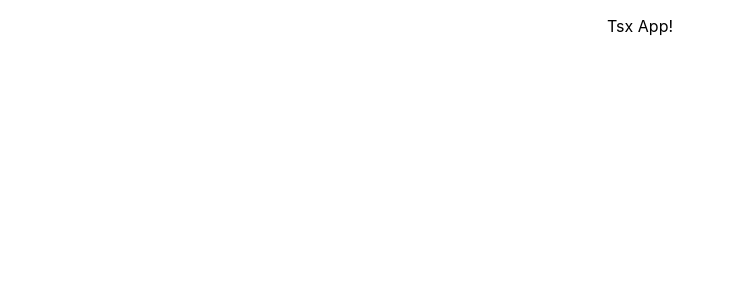
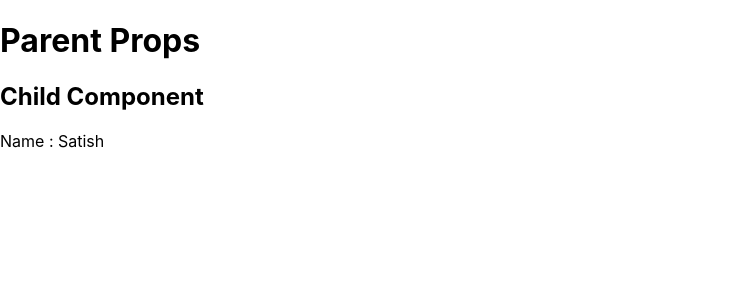
Before and after one commit to andrasatish/react-stuff-tsx, a React (Create React App) app: page / in a window 1280 px wide. Shown: the top 300 px of the page, without its empty margins (0-734 px from the left). Built offline with nearby package versions, Linux system fonts and the light colour scheme.

Commit message:
props basics

```diff
--- a/src/App.tsx
+++ b/src/App.tsx
@@ -1,10 +1,9 @@
 import './App.css';
+import ParentProps from './components/01.Props/01_Basic/parent';
 
 function App() {
   return (
-    <div className="App">
-      <p>Tsx App!</p>
-    </div>
+    <ParentProps />
   );
 }
 
--- /dev/null
+++ b/src/components/01.Props/01_Basic/child.tsx
@@ -0,0 +1,11 @@
+const ChildComponent = (props:any) => {
+    const { nameText } = props;
+    return (
+        <>
+            <h2>Child Component</h2>
+            { nameText && <p>Name : { nameText }</p>}
+        </>
+    )
+}
+
+export default ChildComponent;
--- /dev/null
+++ b/src/components/01.Props/01_Basic/parent.tsx
@@ -0,0 +1,14 @@
+import { useState } from "react";
+import ChildComponent from "./child";
+
+const ParentProps = () => {
+    const [name, setName] = useState<string>('Satish');
+    return (
+        <>
+            <h1>Parent Props</h1>
+            <ChildComponent nameText={name}/>
+        </>
+    )
+}
+
+export default ParentProps;
```
